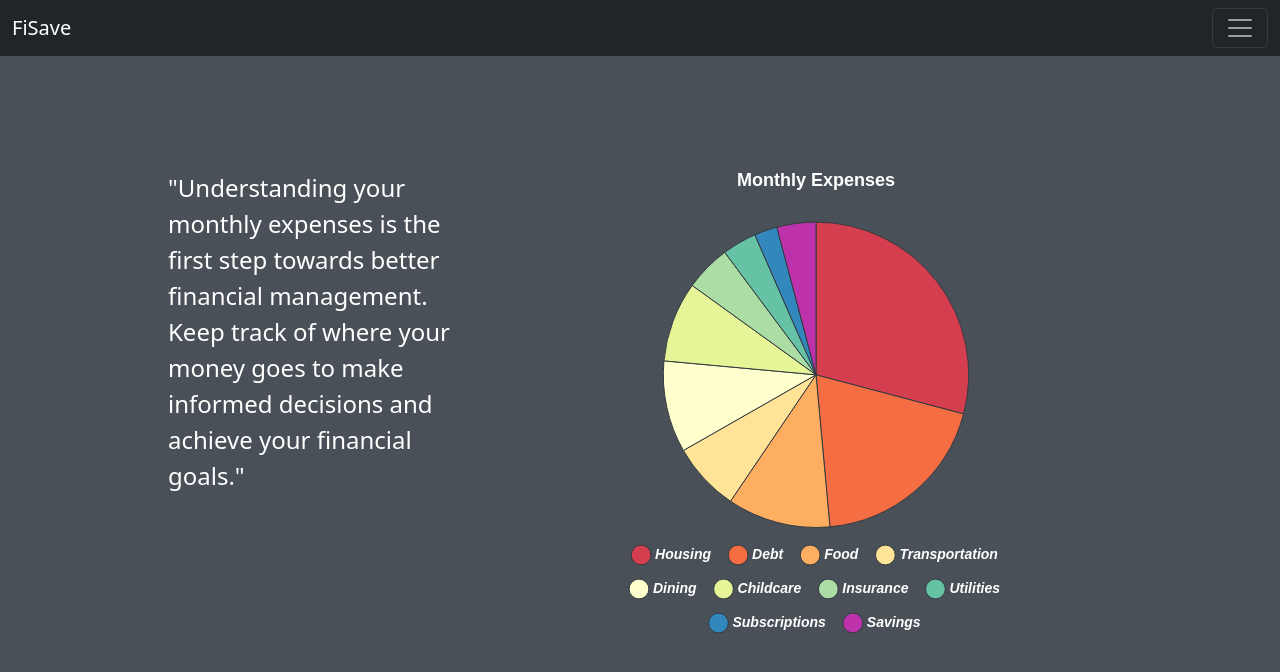
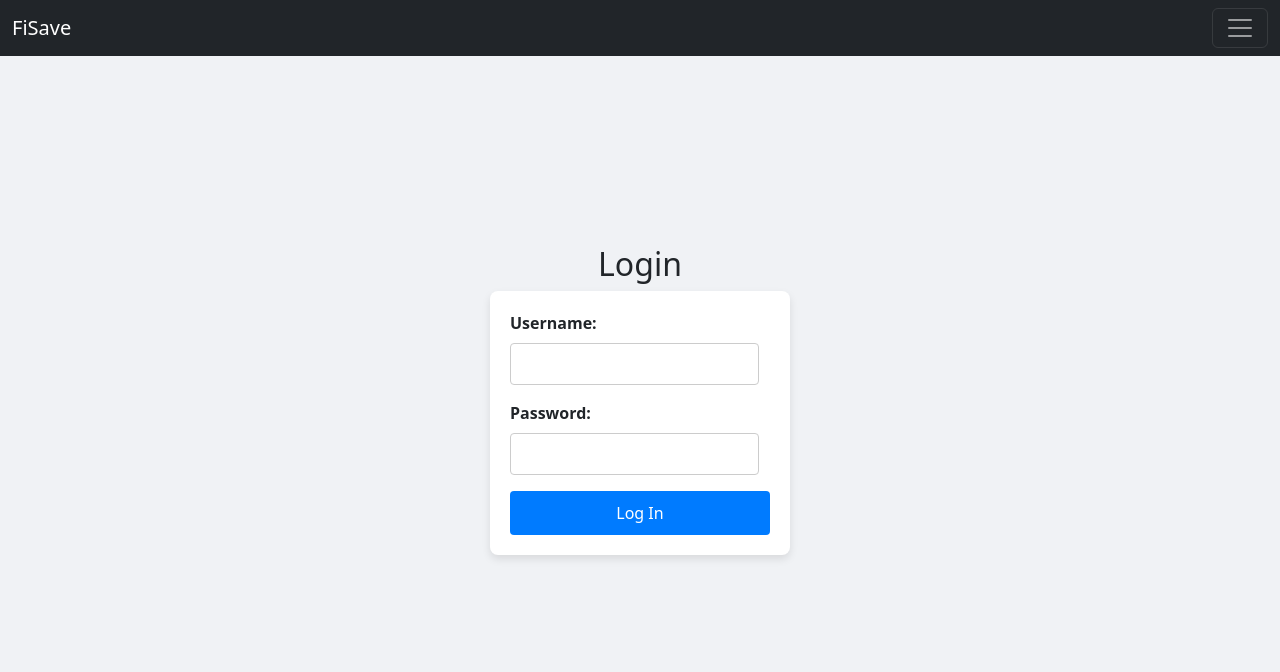
Before and after one commit to JohnArochaDev/Finance-Tracker, a React (Vite) app: page / in a window 1280 px wide. Shown: the top 672 px of the page. Built offline with nearby package versions, Linux system fonts and the light colour scheme.

Commit message:
added login page

```diff
--- a/src/main.tsx
+++ b/src/main.tsx
@@ -3,6 +3,7 @@ import { StrictMode } from 'react';
 import { createRoot } from 'react-dom/client';
 import { BrowserRouter as Router, Route, Routes } from 'react-router-dom';
 import { ChartProvider } from './context/ChartContext';
+import { AuthProvider, useAuth } from './context/AuthContext.tsx';
 import { Global } from '@emotion/react';
 import globalStyles from './styles/globalStyles';
 import NavBar from './components/Navbar/index.tsx';
@@ -10,24 +11,41 @@ import Home from './pages/Home/index.tsx';
 import MyFinances from './pages/MyFinances/index.tsx';
 import Settings from './pages/Settings/index.tsx';
 import LogOut from './pages/Auth/logOut.tsx.tsx';
+import LogIn from './pages/Auth/logIn.tsx';
 
 import 'bootstrap/dist/css/bootstrap.min.css';
 
-createRoot(document.getElementById('root')!).render(
-  <StrictMode>
-    <ChartProvider>
-      <Global styles={globalStyles} />
+const AppContent = () => {
+    const { loggedIn } = useAuth();
+
+    return (
         <div className="main">
             <Router>
                 <NavBar />
                 <Routes>
+                    {loggedIn ? (
+                        <>
                             <Route path="/" element={<Home />} />
                             <Route path="/my-finances" element={<MyFinances />} />
                             <Route path="/settings" element={<Settings />} />
                             <Route path="/logout" element={<LogOut />} />
+                        </>
+                    ) : (
+                        <Route path="*" element={<LogIn />} />
+                    )}
                 </Routes>
             </Router>
         </div>
+    );
+};
+
+createRoot(document.getElementById('root')!).render(
+  <StrictMode>
+    <AuthProvider>
+      <ChartProvider>
+        <Global styles={globalStyles} />
+        <AppContent />
       </ChartProvider>
+    </AuthProvider>
   </StrictMode>,
 );
--- a/src/pages/Auth/logIn.tsx
+++ b/src/pages/Auth/logIn.tsx
@@ -1,39 +1,95 @@
 import React, { useState } from 'react';
+import styled from '@emotion/styled';
+
+const Container = styled.div`
+    display: flex;
+    flex-direction: column;
+    align-items: center;
+    justify-content: center;
+    height: 100vh;
+    background-color: #f0f2f5;
+`;
+
+const Form = styled.form`
+    display: flex;
+    flex-direction: column;
+    width: 300px;
+    padding: 20px;
+    background-color: #fff;
+    border-radius: 8px;
+    box-shadow: 0 4px 8px rgba(0, 0, 0, 0.1);
+`;
+
+const Label = styled.label`
+    margin-bottom: 8px;
+    font-weight: bold;
+`;
+
+const Input = styled.input`
+    margin-bottom: 16px;
+    padding: 8px;
+    border: 1px solid #ccc;
+    border-radius: 4px;
+`;
+
+const Button = styled.button`
+    padding: 10px;
+    background-color: #007bff;
+    color: #fff;
+    border: none;
+    border-radius: 4px;
+    cursor: pointer;
+    &:hover {
+        background-color: #0056b3;
+    }
+`;
+
+const ErrorMessage = styled.div`
+    color: red;
+    margin-bottom: 16px;
+`;
 
 function LogIn() {
     const [username, setUsername] = useState('');
     const [password, setPassword] = useState('');
+    const [error, setError] = useState('');
 
     const handleSubmit = (e: React.FormEvent) => {
         e.preventDefault();
+        if (!username || !password) {
+            setError('Both fields are required.');
+            return;
+        }
         // Handle login logic here
         console.log('Username:', username);
         console.log('Password:', password);
+        setError('');
     };
 
     return (
-        <div>
+        <Container>
             <h2>Login</h2>
-            <form onSubmit={handleSubmit}>
+            <Form onSubmit={handleSubmit}>
+                {error && <ErrorMessage>{error}</ErrorMessage>}
                 <div>
-                    <label>Username:</label>
-                    <input
+                    <Label>Username:</Label>
+                    <Input
                         type="text"
                         value={username}
                         onChange={(e) => setUsername(e.target.value)}
                     />
                 </div>
                 <div>
-                    <label>Password:</label>
-                    <input
+                    <Label>Password:</Label>
+                    <Input
                         type="password"
                         value={password}
                         onChange={(e) => setPassword(e.target.value)}
                     />
                 </div>
-                <button type="submit">Log In</button>
-            </form>
-        </div>
+                <Button type="submit">Log In</Button>
+            </Form>
+        </Container>
     );
 }
 
```
Lines whose indentation alone changed are shown as unchanged.
